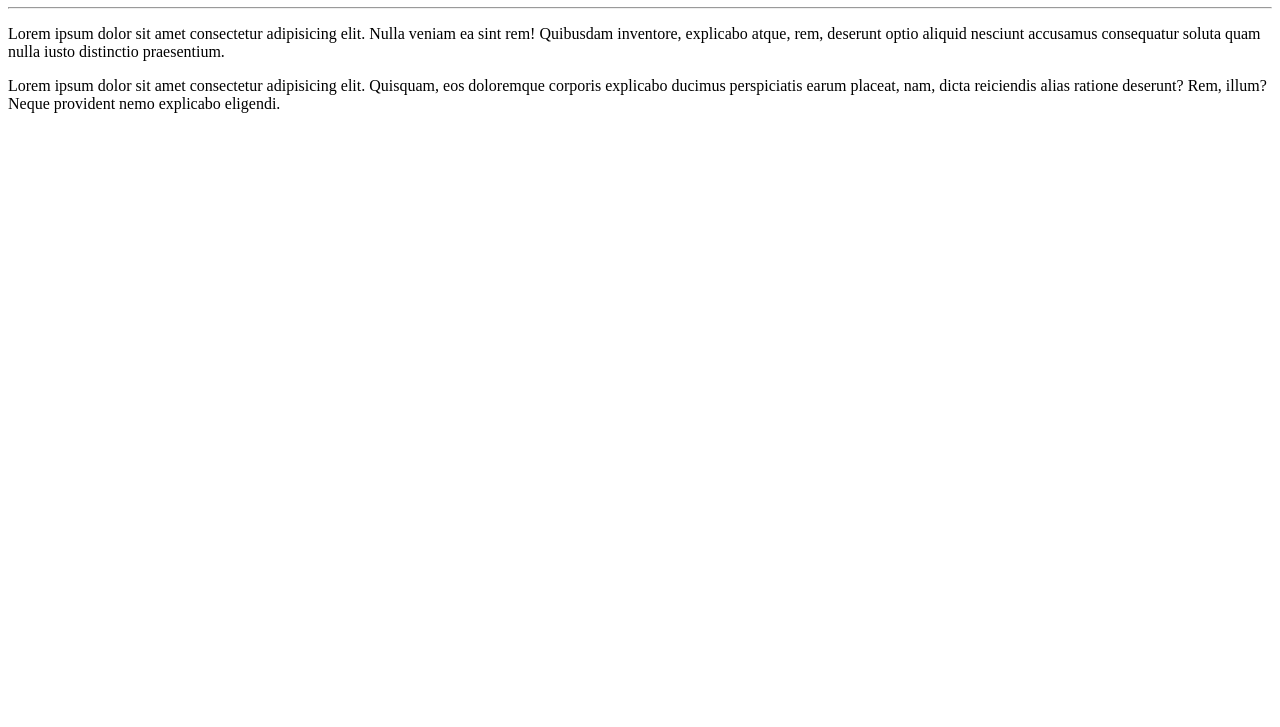
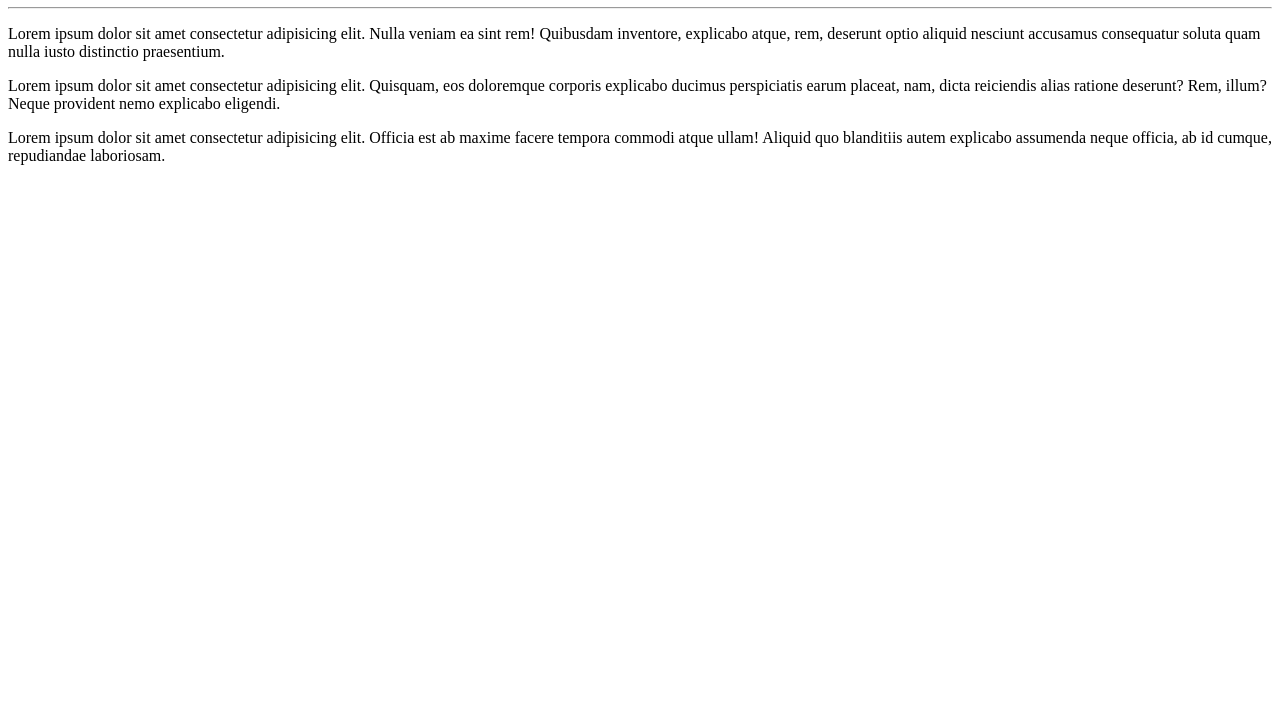
Before and after one commit to rogerioribeirox/Ola-Mundo, a plain HTML site: page site-exemplo/index.html in a window 1280 px wide. Shown: the part 73-800 px from the top of the page. Drawn offline with Linux system fonts and the light colour scheme.

Commit message:
segundo paragrafo

```diff
--- a/site-exemplo/index.html
+++ b/site-exemplo/index.html
@@ -11,5 +11,6 @@
     <hr>
     <p>Lorem ipsum dolor sit amet consectetur adipisicing elit. Nulla veniam ea sint rem! Quibusdam inventore, explicabo atque, rem, deserunt optio aliquid nesciunt accusamus consequatur soluta quam nulla iusto distinctio praesentium.</p>
     <p>Lorem ipsum dolor sit amet consectetur adipisicing elit. Quisquam, eos doloremque corporis explicabo ducimus perspiciatis earum placeat, nam, dicta reiciendis alias ratione deserunt? Rem, illum? Neque provident nemo explicabo eligendi.</p>
+    <p>Lorem ipsum dolor sit amet consectetur adipisicing elit. Officia est ab maxime facere tempora commodi atque ullam! Aliquid quo blanditiis autem explicabo assumenda neque officia, ab id cumque, repudiandae laboriosam.</p>
 </body>
 </html>
```
